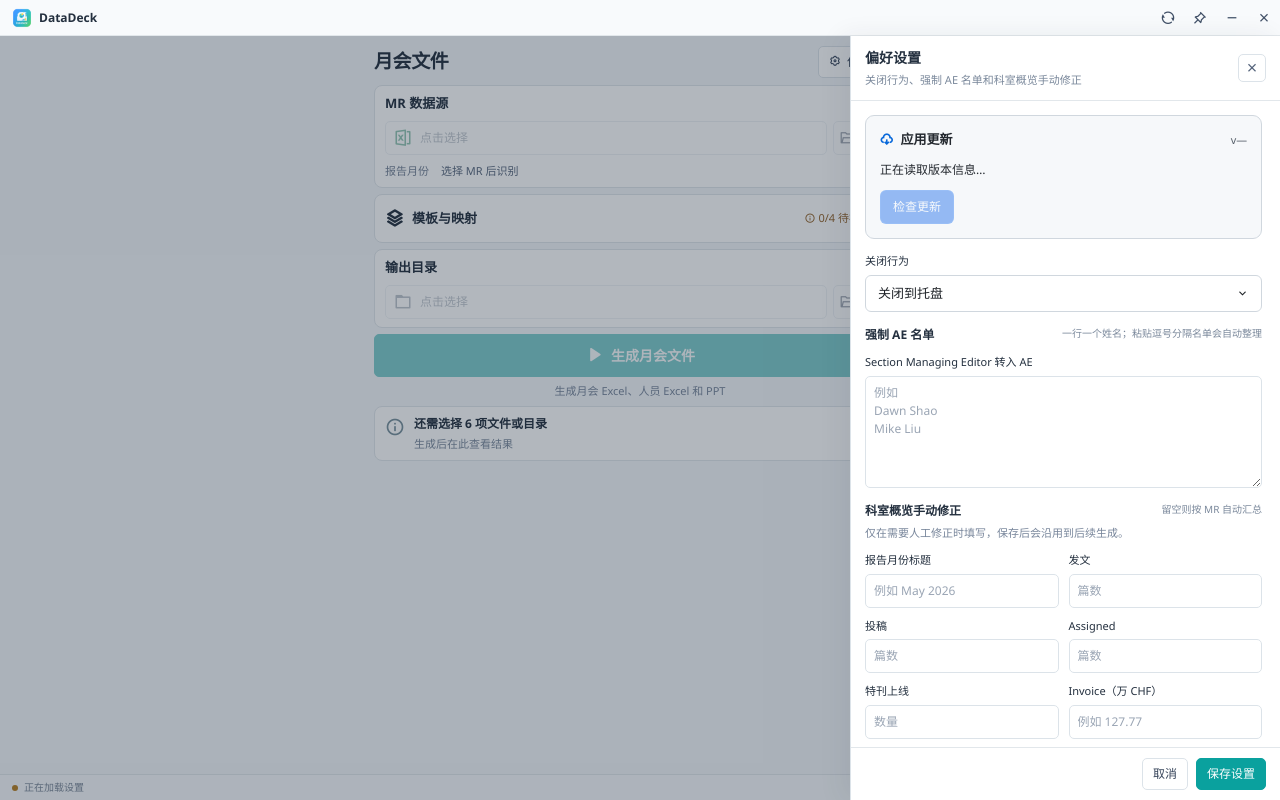
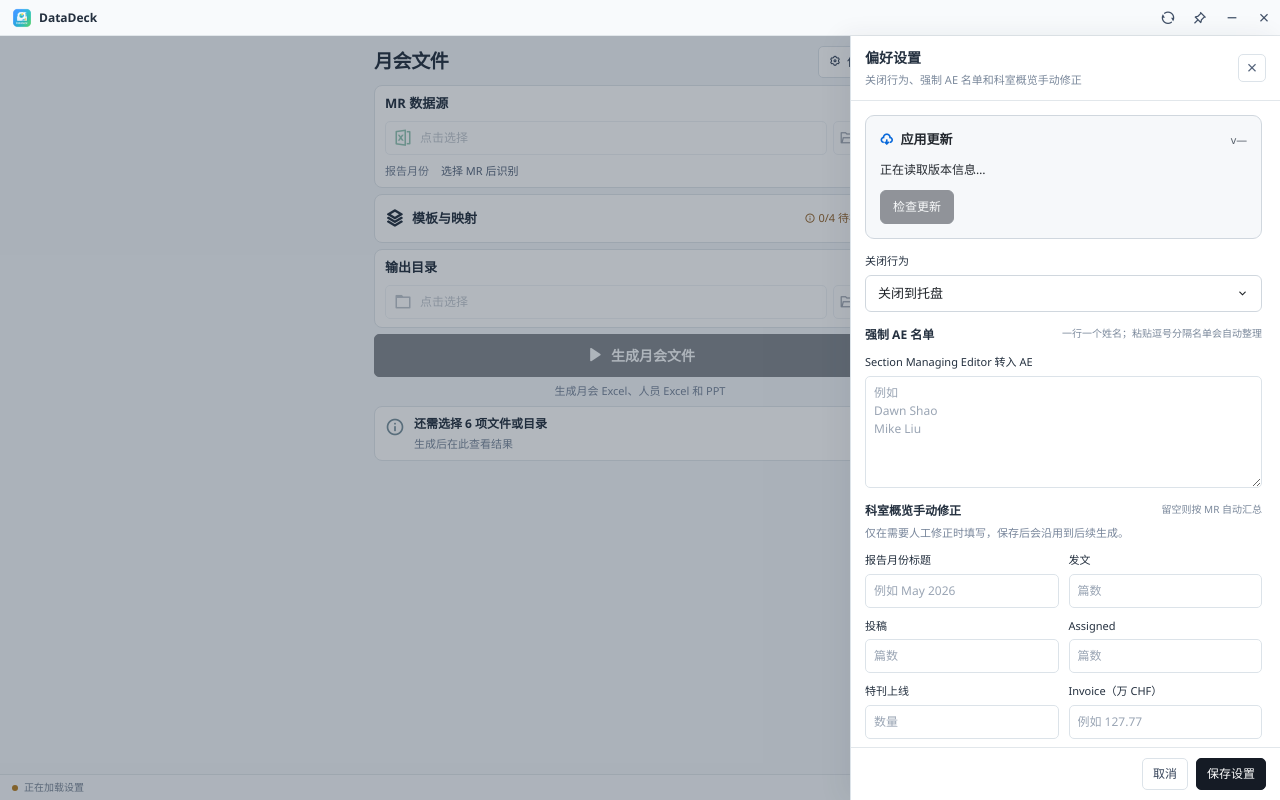
Before and after one commit to CoffeeHouse1122/DataDeck, a Vue app: page / in a window 1280 px wide. Both pictures are taken after a click on the button "偏好设置". Built offline with nearby package versions, Linux system fonts and the light colour scheme; a web font is replaced by a local one.

Commit message:
统一主要按钮为深色样式

```diff
--- a/src/renderer/components/UpdatePanel.vue
+++ b/src/renderer/components/UpdatePanel.vue
@@ -32,8 +32,8 @@ small { color: #57606a; font-variant-numeric: tabular-nums; font-weight: 400; }
 p { margin: 10px 0; font-size: 12px; line-height: 1.7; overflow-wrap: anywhere; }
 .hint { color: #57606a; }
 progress { width: 100%; height: 6px; accent-color: #2f81f7; display: block; margin: 12px 0; }
-button { border: 1px solid #388bfd66; border-radius: 6px; background: #1f6feb; color: #fff; font: inherit; font-size: 12px; padding: 7px 12px; cursor: pointer; }
-button:hover:not(:disabled) { background: #388bfd; }
+button { border: 1px solid var(--button-primary, #151b25); border-radius: 6px; background: var(--button-primary, #151b25); color: #fff; font: inherit; font-size: 12px; padding: 7px 12px; cursor: pointer; }
+button:hover:not(:disabled) { background: var(--button-primary-hover, #263244); border-color: var(--button-primary-hover, #263244); }
 button:disabled { opacity: .45; cursor: default; }
 button:focus-visible { outline: 2px solid #79c0ff; outline-offset: 3px; }
 </style>
--- a/src/renderer/styles/app.css
+++ b/src/renderer/styles/app.css
@@ -8,7 +8,7 @@
 :global(body) { margin: 0; font-family: NotoSansSC, 'Segoe UI', sans-serif; font-size: 12px; line-height: 1.45; background: #f4f7fa; color: #24303f; }
 :global(button), :global(input), :global(textarea) { font: inherit; }
 :global(button:focus-visible), :global(summary:focus-visible) { outline: 2px solid #0aa19e; outline-offset: 2px; }
-.app-shell { --accent: #0aa19e; --accent-strong: #088784; --titlebar-height: 36px; height: 100vh; overflow: hidden; display: grid; grid-template-rows: var(--titlebar-height) minmax(0, 1fr) 26px; background: #f4f7fa; }
+.app-shell { --accent: #0aa19e; --button-primary: #151b25; --button-primary-hover: #263244; --titlebar-height: 36px; height: 100vh; overflow: hidden; display: grid; grid-template-rows: var(--titlebar-height) minmax(0, 1fr) 26px; background: #f4f7fa; }
 .topbar { display: flex; align-items: center; justify-content: space-between; gap: 8px; padding-left: 12px; background: #f8fafc; border-bottom: 1px solid #e2e7eb; user-select: none; -webkit-app-region: drag; }
 .window-brand { display: flex; align-items: center; gap: 7px; min-width: 0; font-size: 12px; }
 .window-brand img { width: 20px; height: 20px; object-fit: contain; }
@@ -43,8 +43,8 @@ h1 { font-size: 19px; letter-spacing: -.4px; margin: 0; font-weight: 700; }
 .button { min-height: 32px; padding: 6px 10px; font-size: 12px; font-weight: 500; }
 .button--subtle { background: white; color: #354359; }
 .button--subtle:hover:not(:disabled) { background: #f0f7f7; border-color: #b0c9ca; }
-.button--primary { background: var(--accent); border-color: var(--accent); color: white; }
-.button--primary:hover:not(:disabled) { background: var(--accent-strong); }
+.button--primary { background: var(--button-primary); border-color: var(--button-primary); color: white; }
+.button--primary:hover:not(:disabled) { background: var(--button-primary-hover); border-color: var(--button-primary-hover); }
 .button:disabled { opacity: .5; cursor: default; }
 .generate-button { width: 100%; min-height: 40px; font-size: 14px; font-weight: 650; }
 .generate-button i { font-size: 20px; }
```
